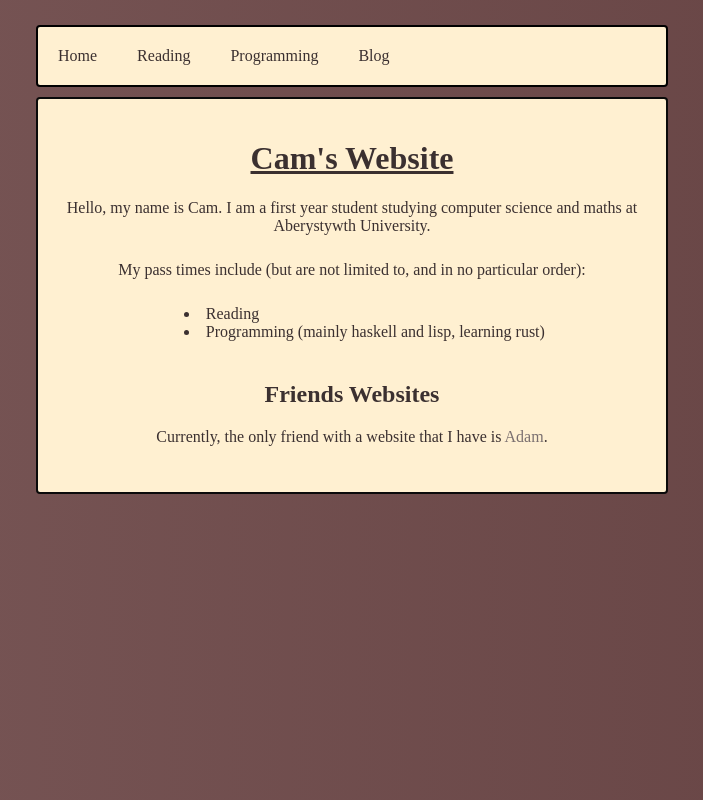
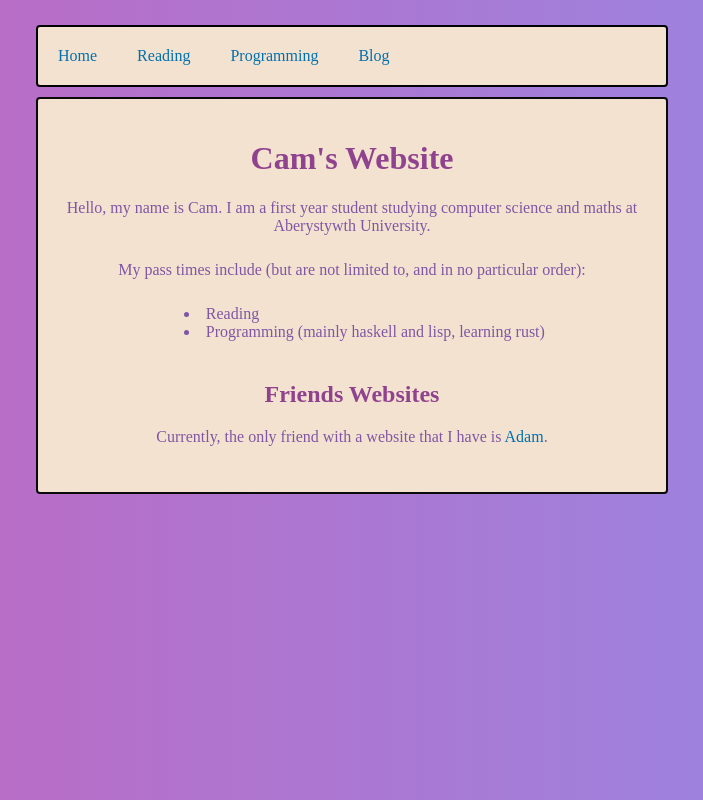
Before and after one commit to vibe-876/vibe-876.github.io, a plain HTML site: page index.html in a window 1280 px wide. Shown: the whole page, without its empty margins (288-991 px from the left). Drawn offline with Linux system fonts and the light colour scheme.

Commit message:
Updated css.

```diff
--- a/styles.css
+++ b/styles.css
@@ -1,5 +1,5 @@
 body {
-    background-image: linear-gradient(to right, #795757, #664343);
+    background-image: linear-gradient(to right, #C365BE, #938ae6);
 }
 
 
@@ -12,7 +12,7 @@ body {
     text-align: center;
     padding-bottom: 20px;
 
-    background: #fff0d1;
+    background: #f4e2d0;
     border-style: solid;
     border-color: #0a0a0a;
     border-width: 2px;
@@ -21,26 +21,22 @@ body {
 
 .middle_box h1, h2 {
     padding-top: 20px;
-    color: #3b3030
-}
-
-.middle_box h1 {
-    text-decoration: underline;
+    color: #8f428d;
 }
 
 .middle_box p {
     padding: 10px;
     padding-top: 0px;
-    color: #3b3030;
+    color: #8056a4;
 }
 
 .middle_box a {
-    color: #7b7070;
+    color: #0070ae;
     text-decoration: none;
 }
 
 .middle_box li {
-    color: #3b3030;
+    color: #8056a4;
     text-align: left;
     padding-left: 18%;
     list-style-position: inside;
@@ -55,7 +51,7 @@ body {
 
     overflow: hidden;
 
-    background: #fff0d1;
+    background: #f4e2d0;
     border-style: solid;
     border-color: ##0a0a0a;
     border-width: 2px;
@@ -67,10 +63,6 @@ body {
     text-align: center;
     padding: 20px 20px;
 
-    color: #3b3030;
+    color: #0070ae;
     text-decoration: none;
 }
-
-.top_bar a:hover {
-    font-style: italic;
-}
```
